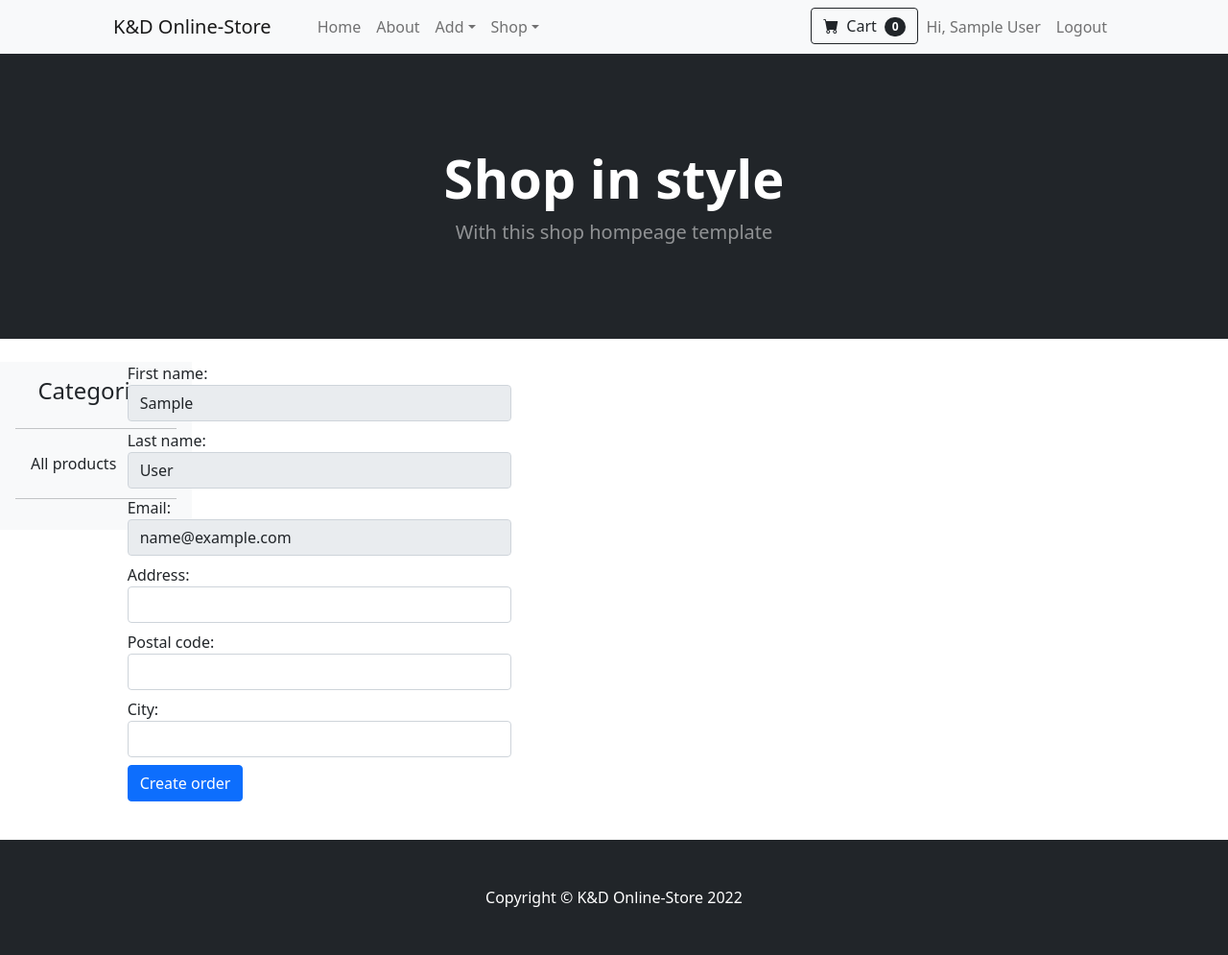
After one commit to KirylDumanski/Flask-OnlineStore, a Flask app: page /order/create/ in a window 1280 px wide. The commit adds this page. Shown: the whole page at 96% size. Run offline with Flask 2, Linux system fonts and the light colour scheme; the visitor is signed in with stand-in values (Sample User, id 1); data comes from the database, SQL or seed files in the repository; data that the repository does not hold is empty.

Commit message:
Feat: Add the ability to create orders

```diff
--- a/app.py
+++ b/app.py
@@ -44,7 +44,7 @@ class Product(db.Model):
         super().__init__(*args, **kwargs)
 
     def __repr__(self):
-        return f"<Product {self.id} - {self.title}"
+        return f"<Product {self.id} - {self.title}>"
 
 
 class Category(db.Model):
@@ -59,7 +59,7 @@ class Category(db.Model):
         super().__init__(*args, **kwargs)
 
     def __repr__(self):
-        return f"{self.name}"
+        return f"<Category {self.name}>"
 
 
 class User(UserMixin, db.Model):
@@ -68,15 +68,48 @@ class User(UserMixin, db.Model):
     password = db.Column(db.String(500), nullable=False)
     first_name = db.Column(db.String(50), nullable=False)
     last_name = db.Column(db.String(50), nullable=False)
-    date = db.Column(db.Integer, default=datetime.utcnow)
+    date = db.Column(db.DateTime, default=datetime.utcnow)
+    order_id = db.relationship('Order', backref='user')
 
     def __repr__(self):
         return f"<User {self.id} - {self.first_name} {self.last_name}>"
 
 
+class Order(db.Model):
+    id = db.Column(db.Integer, primary_key=True)
+    address = db.Column(db.String(250))
+    postal_code = db.Column(db.String(20))
+    city = db.Column(db.String(100))
+    created = db.Column(db.DateTime, default=datetime.utcnow())
+    paid = db.Column(db.Boolean, default=False)
+    stripe_id = db.Column(db.String(250))
+    user_id = db.Column(db.Integer, db.ForeignKey('user.id'))
+    order_item_id = db.relationship('OrderItem', backref='order')
+
+    def __repr__(self):
+        return f'<Order {self.id}>'
+
+
+class OrderItem(db.Model):
+    id = db.Column(db.Integer, primary_key=True)
+    order_id = db.Column(db.Integer, db.ForeignKey('order.id'))
+    product_id = db.Column(db.Integer, db.ForeignKey('product.id'))
+    price = db.Column(db.Integer)
+    quantity = db.Column(db.Integer, default=1)
+
+    def __repr__(self):
+        return f'<OrderItem {self.id}>'
+
+    def get_cost(self):
+        return round(self.price / 100, 2) * self.quantity
+
+
 @login_manager.user_loader
 def user_loader(user_id):
     return User.query.get(user_id)
+
+
+login_manager.login_view = 'login'
 
 
 # Context processors
@@ -88,7 +121,7 @@ def inject_sidebar():
 @app.context_processor
 def inject_cart_total_quantity():
     try:
-        total_quantity = sum(item['quantity'] for item in session['cart'].values())
+        total_quantity = sum(item['quantity'] for item in Cart(session))
         return dict(total_quantity=total_quantity)
     except:
         return dict(total_quantity=0)
@@ -134,6 +167,14 @@ class CartAddProductForm(FlaskForm):
     quantity = SelectField(coerce=int, validators=[InputRequired(), NumberRange(min=1)],
                            choices=[('1', 1), ('2', 2), ('3', 3), ('4', 4), ('5', 5)])
     submit = SubmitField('Add to cart')
+
+
+class OrderForm(FlaskForm):
+    address = StringField("Address: ", validators=[DataRequired()])
+    postal_code = StringField("Postal code: ", validators=[DataRequired()])
+    city = StringField("City: ", validators=[DataRequired()])
+    user_id = db.Column(db.Integer, db.ForeignKey('user.id'))
+    submit = SubmitField("Create order")
 
 
 # Views
@@ -379,5 +420,46 @@ def cart_detail():
     return render_template('store/cart_detail.html', cart=cart, form=form)
 
 
+@app.route('/order/create/', methods=["POST", "GET"])
+@login_required
+def order_create():
+    form = OrderForm()
+    cart = Cart(session)
+    db.session.rollback()
+    if request.method == "POST":
+        try:
+            order = Order(address=form.address.data,
+                          postal_code=form.postal_code.data,
+                          city=form.city.data,
+                          user_id=current_user.id)
+            db.session.add(order)
+            db.session.commit()
+
+            for item in cart:
+                order_item = OrderItem(order_id=order.id,
+                                       product_id=item['product'].id,
+                                       price=item['price'],
+                                       quantity=item['quantity'])
+                db.session.add(order_item)
+                db.session.commit()
+
+            cart.clear()
+            return redirect(url_for('order_created'))
+
+        except Exception as e:
+            db.session.rollback()
+            print(e)
+
+    return render_template('order/order_create.html', form=form, cart=cart)
+
+
+@app.route('/order/created/')
+@login_required
+def order_created():
+    order = Order.query.filter(Order.user_id == current_user.id).order_by(Order.id.desc()).first()
+    # order = Order.query.get_or_404(pk)
+    return render_template('order/order_created.html', order=order)
+
+
 if __name__ == '__main__':
     app.run(debug=True)
--- a/templates/includes/navbar.html
+++ b/templates/includes/navbar.html
@@ -39,7 +39,7 @@
             <button class="btn btn-outline-dark">
               <i class="bi-cart-fill me-1"></i>
               Cart
-              <span class="badge bg-dark text-white ms-1 rounded-pill">{{session.cart|length|default("0", true)}}</span>
+              <span class="badge bg-dark text-white ms-1 rounded-pill">{{total_quantity}}</span>
             </button>
           </a>
 
--- /dev/null
+++ b/templates/order/order_create.html
@@ -0,0 +1,22 @@
+{%extends 'base.html'%}
+
+{%block title%}Online Store - Cart{%endblock%}
+{{current_user.first_name}}
+
+{%block content%}
+<div class="container">
+  <label for="first_name">First name: </label>
+  <input class="form-control mb-2" id="first_name" type="text" value="{{current_user.first_name}}" style="width: 400px;"readonly>
+  <label for="last_name">Last name: </label>
+  <input class="form-control mb-2" id="last_name" type="text" value="{{current_user.last_name}}" style="width: 400px;" readonly>
+  <label for="email">Email: </label>
+  <input class="form-control mb-2" id="email" type="text" value="{{current_user.email}}" style="width: 400px;" readonly>
+
+  <form action="" method="post">
+    {%for field in form if field.name not in ['csrf_token', 'submit']%}
+    {{field.label}}{{field(class="form-control mb-2", style="width: 400px;")}}
+    {%endfor%}
+    <p>{{form.submit(class_="btn btn-primary")}}</p>
+  </form>
+</div>
+{%endblock%}
```
Also changed, not shown: templates/order/order_created.html (added, +21 -0 lines), templates/store/cart_detail.html (+6 -2 lines).
